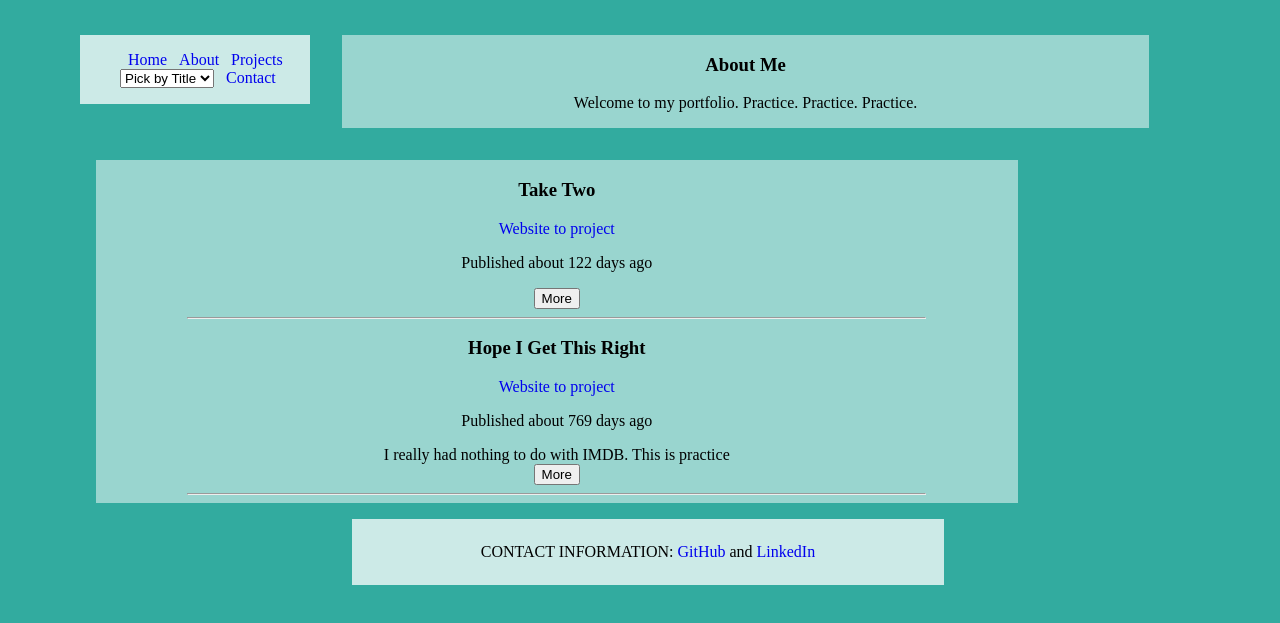
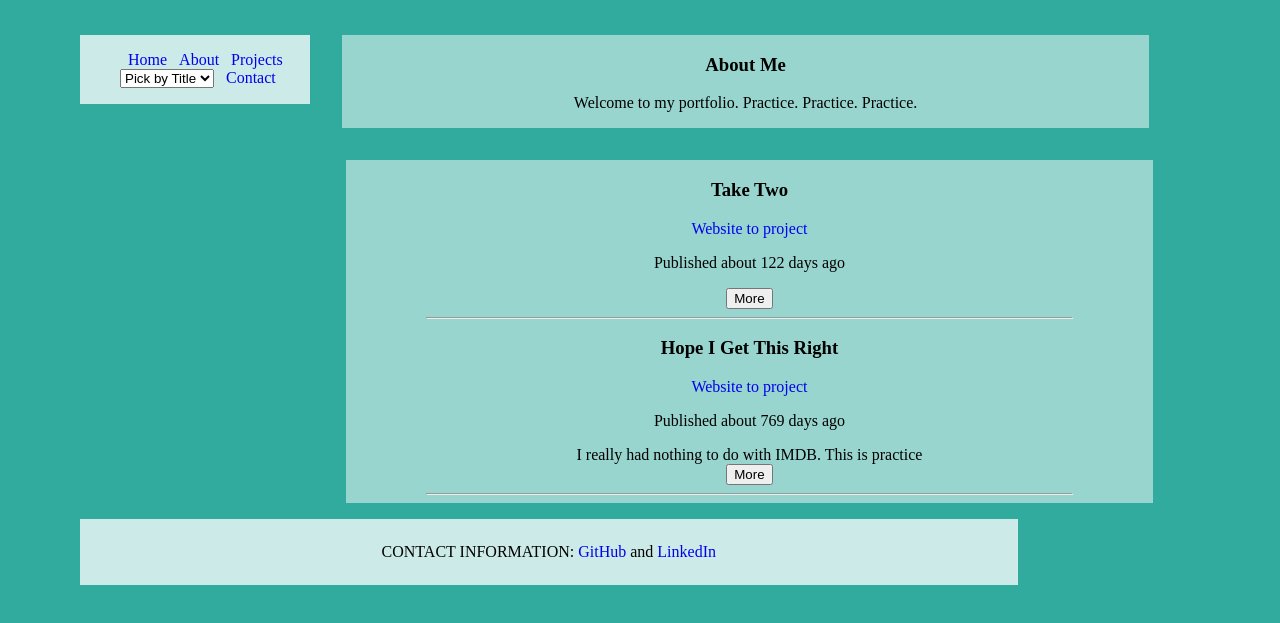
Before and after one commit to jdar22169/301n2-portfolio, a plain HTML site: page index.html in a window 1280 px wide. Shown: the part 61-684 px from the top of the page. Drawn offline with nearby package versions, Linux system fonts and the light colour scheme.

Commit message:
day3-new-style-changes

```diff
--- a/index.html
+++ b/index.html
@@ -12,7 +12,7 @@
     </header>
     <aside id="nav-bar">
         <ul>
-           <li class="tab" id="all"><a href="#">Home</a></li>
+           <li class="all"><a href="#"> Home</a></li>
            <li class="tab" data-content="about"><a href="#"> About</a> </li>
            <li class="tab" data-content="projects"><a href="#"> Projects</a> </li>
               <select id= "title-menu">
@@ -22,12 +22,12 @@
         </ul>
 
     </aside>
-    <main id="all">
+    <main>
         <section id="about" class="tab-content">
            <h3> About Me </h3>
            <p>Welcome to my portfolio. Practice. Practice. Practice.</p>
         </section>
-        <section id="projects" class="tab-content all">
+        <section id="projects" class="tab-content">
            <article class="template" data-category="dog">
              <header>
                <h3 id="projTitle"> Project Title</h3>
--- a/scripts/projectView.js
+++ b/scripts/projectView.js
@@ -1,12 +1,20 @@
 var projectView={};
 
+projectView.home = function() {
+  $('#nav-bar .all').on('click', function() {
+    $('.tab-content').show();
+
+  });
+};
 
 projectView.navBar = function() {
+
   $('#nav-bar').on('click', '.tab', function() {
     $('.tab-content').hide();
     $('#' + $(this).data('content')).fadeIn();
+
   });
-  $('#nav-bar.tab:first').click();
+  $('#nav-bar .all').click();
 };
 
 projectView.setTeasers = function() {
@@ -22,6 +30,7 @@ projectView.setTeasers = function() {
 };
 
 $(document).ready(function(){
+  projectView.home();
   projectView.navBar();
   projectView.setTeasers();
 });
--- a/style/modules.css
+++ b/style/modules.css
@@ -47,11 +47,12 @@ aside li {
 
 
 
-footer {
+#social {
   clear: both;
   height: 10%;
   width: 80%;
   margin-left:1em;
+  margin-top:8em;
   padding:.5em;
   text-align: center;
   background-color: #cceae7;
@@ -84,10 +85,10 @@ footer {
     }
 
     #projects {
-      float: left;
+      float: right;
       height:70%;
-      width: 70%
-      margin:1em;
+      width: 70%;
+      margin-right:5.5%;
       background-color: #99d5cf;
       text-align:center;
     }
```
